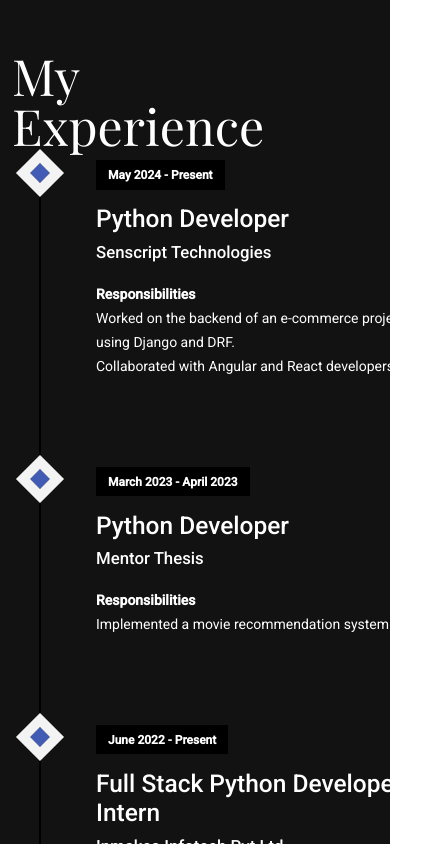
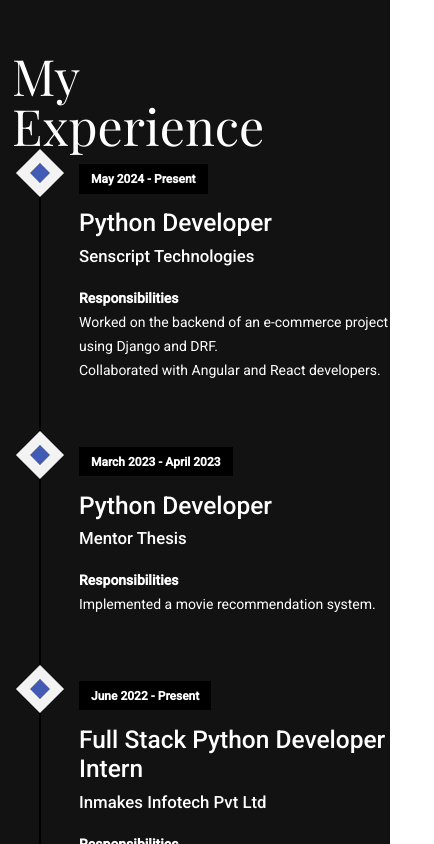
Before and after one commit to jobissjo/Jobi-Portfolio, an Angular app: page / in a window 390 px wide. Shown: the part 1280-2124 px from the top of the page, 434 px wide, since content can reach past the window. Built offline with nearby package versions, Linux system fonts and the light colour scheme; a web font is replaced by a local one.

Commit message:
design corrected for mobile

```diff
--- a/src/app/components/experience/experience.component.scss
+++ b/src/app/components/experience/experience.component.scss
@@ -123,3 +123,14 @@
     background-color: #121212 !important;
     color: white !important;
 }
+
+
+@media (max-width: 768px){
+    .timeline-event-copy {
+        padding: 2rem 0 0 2rem;
+        position: relative;
+        top: -1.875em;
+        left: 2.5em;
+        width: 100%;
+    }
+}
```
